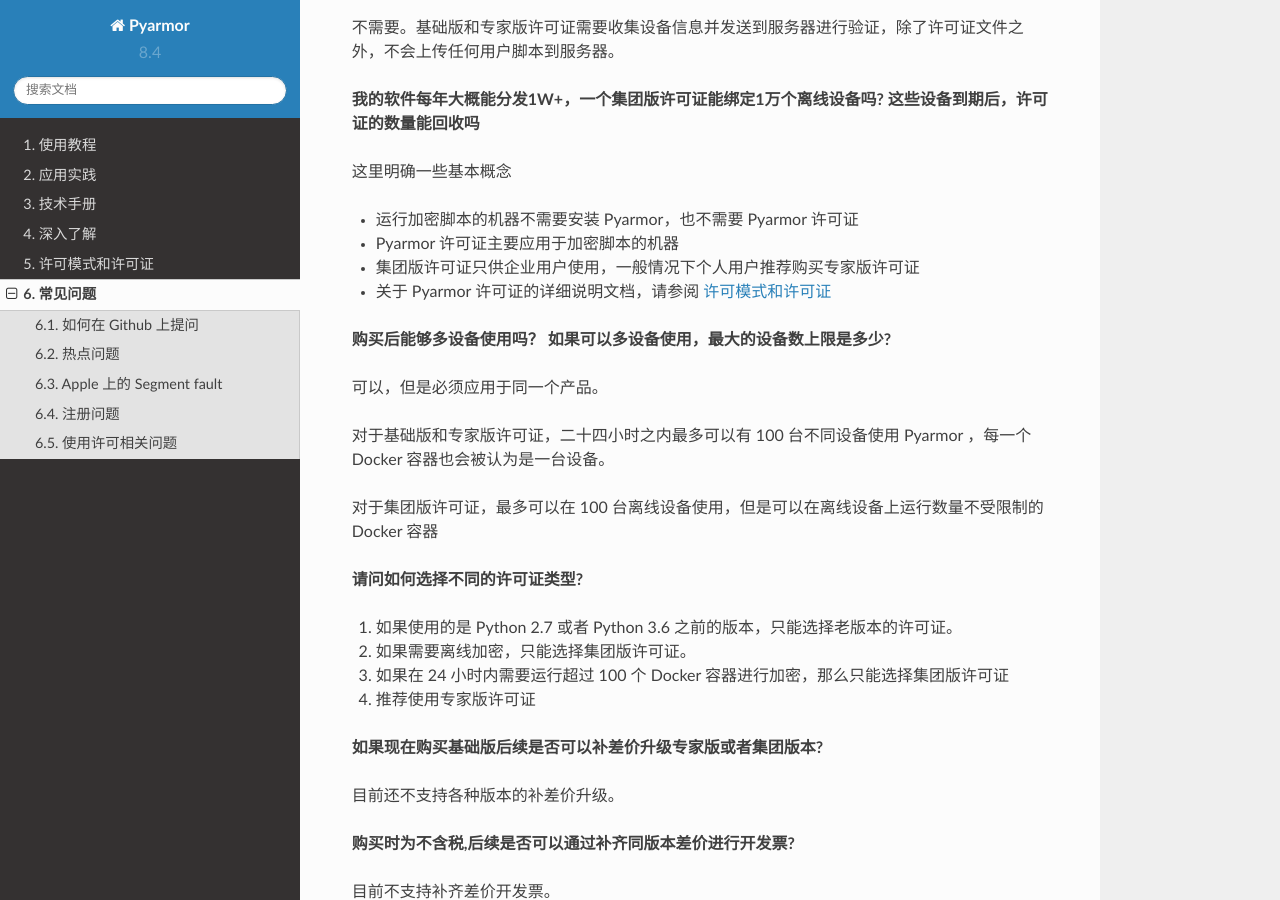
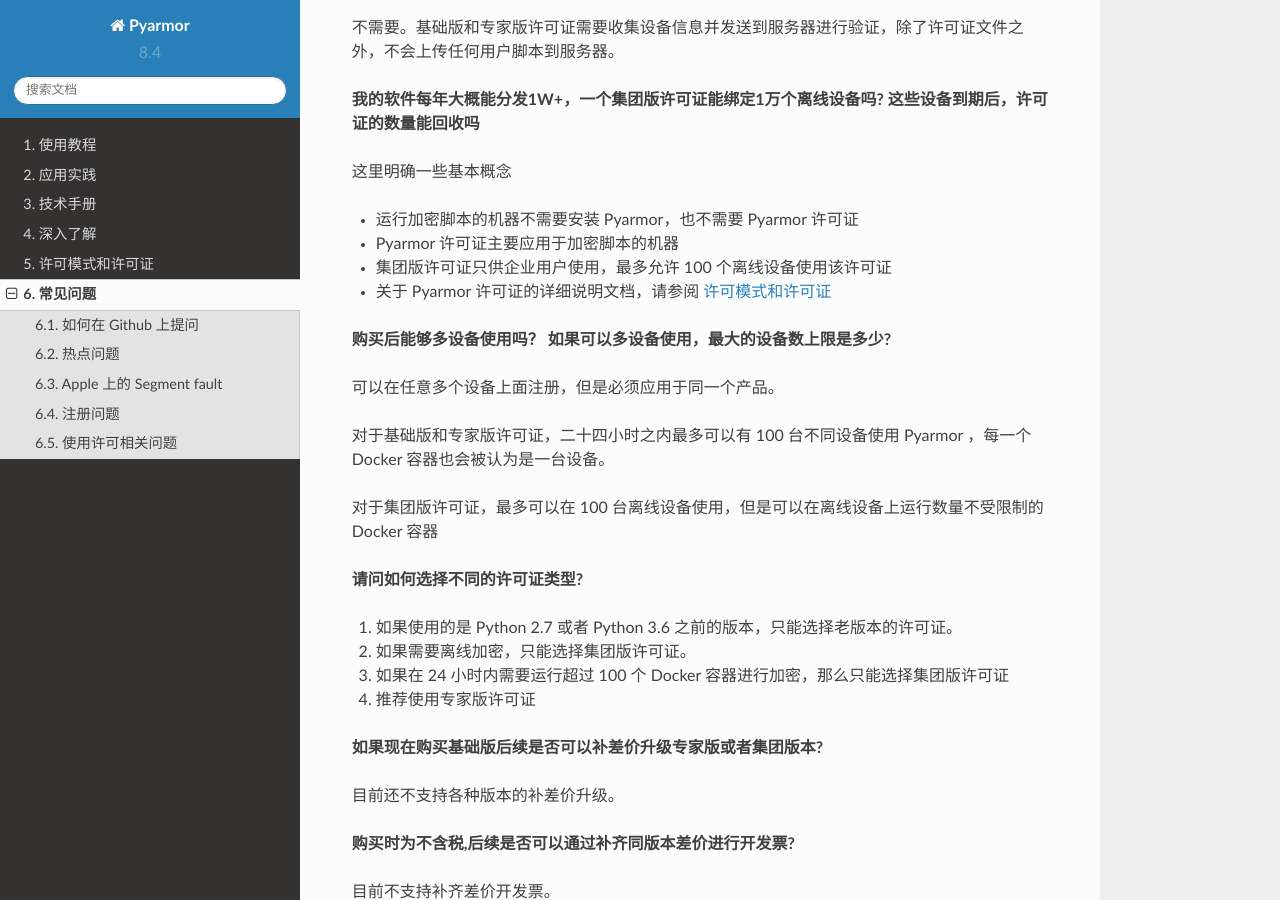
Before and after one commit to dashingsoft/pyarmor-docs-zh, a Sphinx documentation site: the page built from docs/questions.rst, in a window 1280 px wide and 900 px high, scrolled down 5986 px. Built offline with Sphinx 7.4.7 and the Read the Docs theme 2.0.0, drawn with Linux system fonts in a browser that asks for light colours.

Commit message:
Refine questions

```diff
--- a/docs/questions.rst
+++ b/docs/questions.rst
@@ -239,12 +239,12 @@
 
 - 运行加密脚本的机器不需要安装 Pyarmor，也不需要 Pyarmor 许可证
 - Pyarmor 许可证主要应用于加密脚本的机器
-- 集团版许可证只供企业用户使用，一般情况下个人用户推荐购买专家版许可证
+- 集团版许可证只供企业用户使用，最多允许 100 个离线设备使用该许可证
 - 关于 Pyarmor 许可证的详细说明文档，请参阅 :doc:`licenses`
 
 **购买后能够多设备使用吗？ 如果可以多设备使用，最大的设备数上限是多少?**
 
-可以，但是必须应用于同一个产品。
+可以在任意多个设备上面注册，但是必须应用于同一个产品。
 
 对于基础版和专家版许可证，二十四小时之内最多可以有 100 台不同设备使用 Pyarmor ，每一个 Docker 容器也会被认为是一台设备。
 
```
